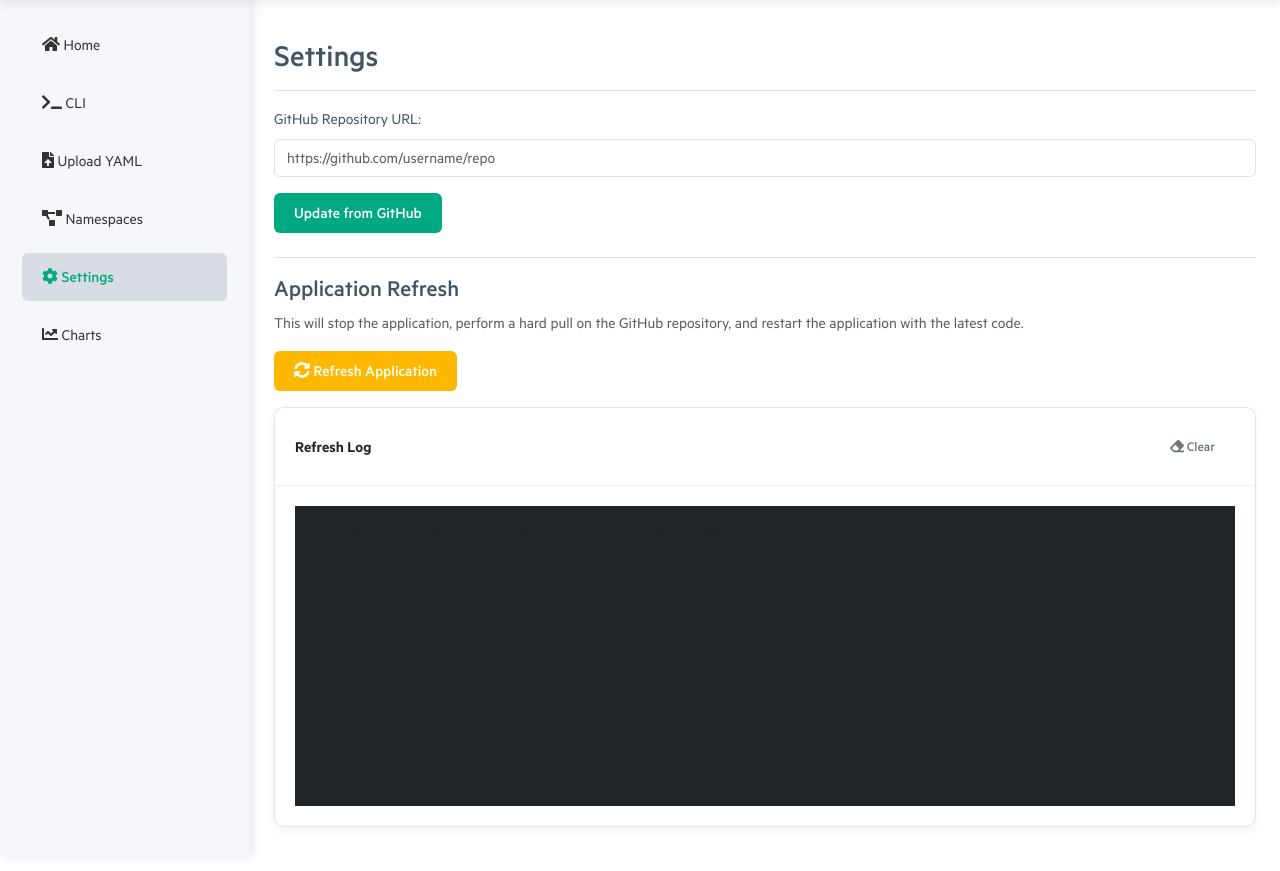
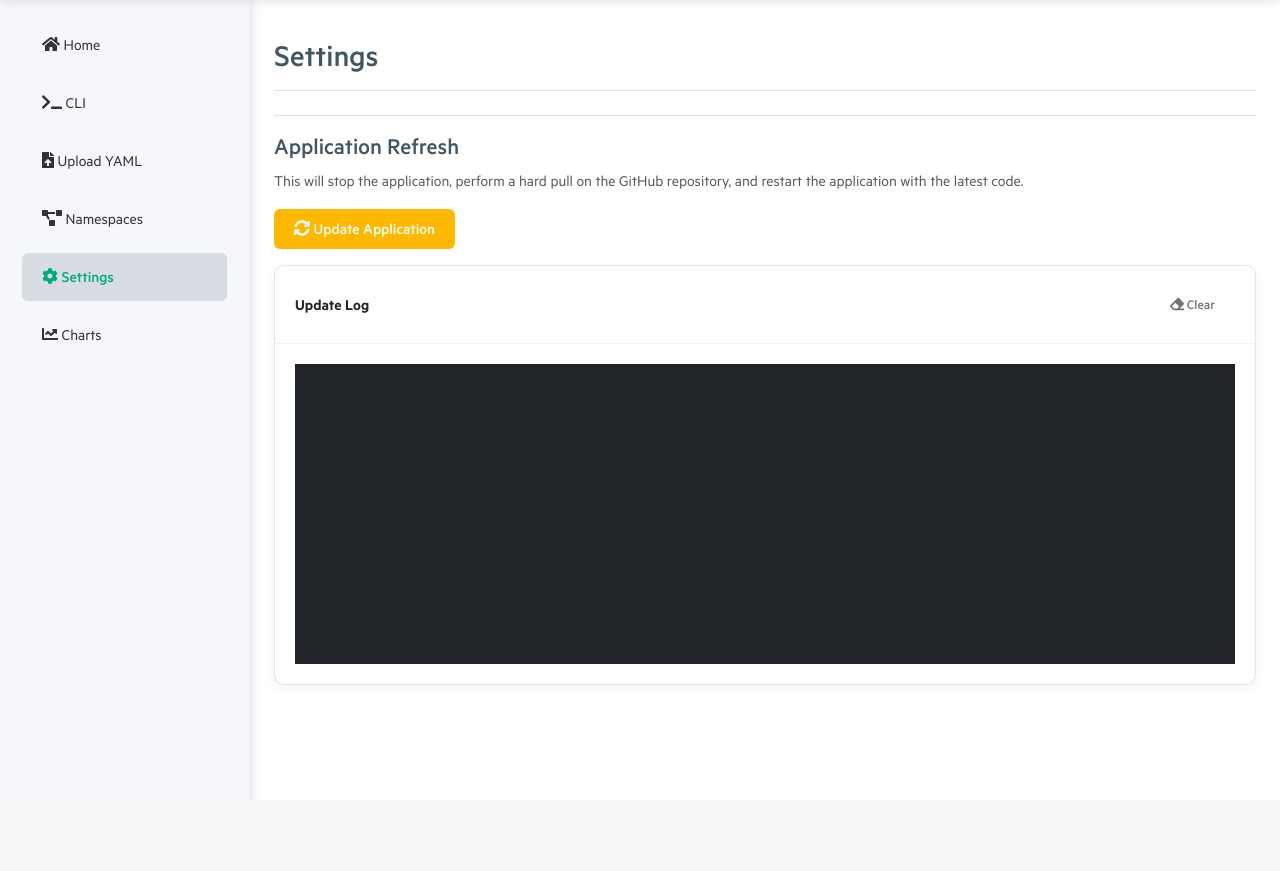
Before and after one commit to AlexanderOllman/PodManager, a Flask app: page / in a window 1280 px wide, after a click on "Settings". Shown: the part 56-927 px from the top of the page. After the commit the page ends 741 px from the top, so only its background shows below. Run offline with Flask 3, Linux system fonts and the light colour scheme; data that the repository does not hold is empty; some libraries are stand-ins or nearby versions.

Commit message:
updated readme

```diff
--- a/templates/index.html
+++ b/templates/index.html
@@ -514,12 +514,12 @@
         </div>
 
         <div id="githubSettings">
-            <div class="mb-3">
+            <!-- <div class="mb-3">
                 <label for="githubRepo" class="form-label">GitHub Repository URL:</label>
                 <input type="text" class="form-control" id="githubRepo" placeholder="https://github.com/username/repo">
             </div>
             <button class="btn btn-primary" onclick="updateFromGithub()">Update from GitHub</button>
-
+             -->
             <!-- New Refresh Button Section -->
             <div class="mt-4 border-top pt-3">
                 <h4>Application Refresh</h4>
@@ -528,7 +528,7 @@
                     and restart the application with the latest code.
                 </p>
                 <button class="btn btn-warning" onclick="refreshApplication()">
-                    <i class="fas fa-sync-alt"></i> Refresh Application
+                    <i class="fas fa-sync-alt"></i> Update Application
                 </button>
             </div>
 
@@ -536,14 +536,14 @@
             <div class="mt-3">
                 <div class="card">
                     <div class="card-header d-flex justify-content-between align-items-center">
-                        <span>Refresh Log</span>
+                        <span>Update Log</span>
                         <button class="btn btn-sm btn-outline-secondary" onclick="clearRefreshLog()">
                             <i class="fas fa-eraser"></i> Clear
                         </button>
                     </div>
                     <div class="card-body">
                         <div id="refreshLog" class="bg-dark text-light p-3" style="height: 300px; overflow-y: auto; font-family: monospace; font-size: 0.9rem;">
-                            <div class="text-muted">-- Log will appear here during refresh operations --</div>
+                            <div class="text-muted">-- Log will appear here during update operations --</div>
                         </div>
                     </div>
                 </div>
@@ -555,7 +555,7 @@
 
     <div class="tab-pane fade" id="charts" role="tabpanel" aria-labelledby="charts-tab">
         <div class="d-flex justify-content-between flex-wrap flex-md-nowrap align-items-center pt-3 pb-2 mb-3 border-bottom">
-            <h1 class="h2">Helm Charts</h1>
+            <h1 class="h2">Chart Library</h1>
             <div class="btn-toolbar mb-2 mb-md-0">
                 <button type="button" class="btn btn-sm btn-outline-secondary" onclick="refreshCharts()">
                     <i class="fas fa-sync-alt"></i> Refresh
```
Also changed, not shown: README.md, 1 other file.
